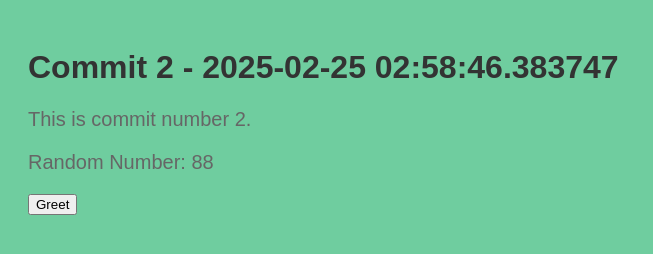
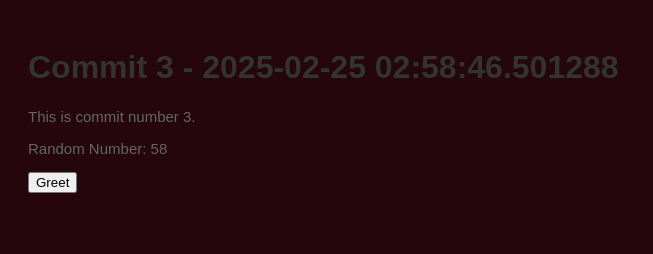
Before and after one commit to legbald0d/myrep-repo-20250225025840, a plain HTML site: page index.html in a window 1280 px wide. Shown: the whole page, without its empty margins (0-653 px from the left). Drawn offline with Linux system fonts and the light colour scheme.

Commit message:
📝 Commit 3 with HTML, CSS, and JS

```diff
--- a/index.html
+++ b/index.html
@@ -2,13 +2,13 @@
     <!DOCTYPE html>
     <html>
     <head>
-        <title>Commit 2 - 2025-02-25 02:58:46.383747</title>
+        <title>Commit 3 - 2025-02-25 02:58:46.501288</title>
         <link rel="stylesheet" href="style.css">
     </head>
     <body>
-        <h1>Commit 2 - 2025-02-25 02:58:46.383747</h1>
-        <p>This is commit number 2.</p>
-        <p>Random Number: 88</p>
+        <h1>Commit 3 - 2025-02-25 02:58:46.501288</h1>
+        <p>This is commit number 3.</p>
+        <p>Random Number: 58</p>
         <button onclick="greet()">Greet</button>
         <script src="script.js"></script>
     </body>
--- a/script.js
+++ b/script.js
@@ -2,4 +2,4 @@
     function greet() {
         alert('Hello from commit ' + commitNumber + '!');
     }
-    var commitNumber = 2;
+    var commitNumber = 3;
--- a/style.css
+++ b/style.css
@@ -1,7 +1,7 @@
 
     body {
         font-family: Arial, sans-serif;
-        background-color: #6fcd9f;
+        background-color: #24060c;
         padding: 20px;
     }
     h1 {
@@ -9,5 +9,5 @@
     }
     p {
         color: #666;
-        font-size: 20px;
+        font-size: 15px;
     }
```
